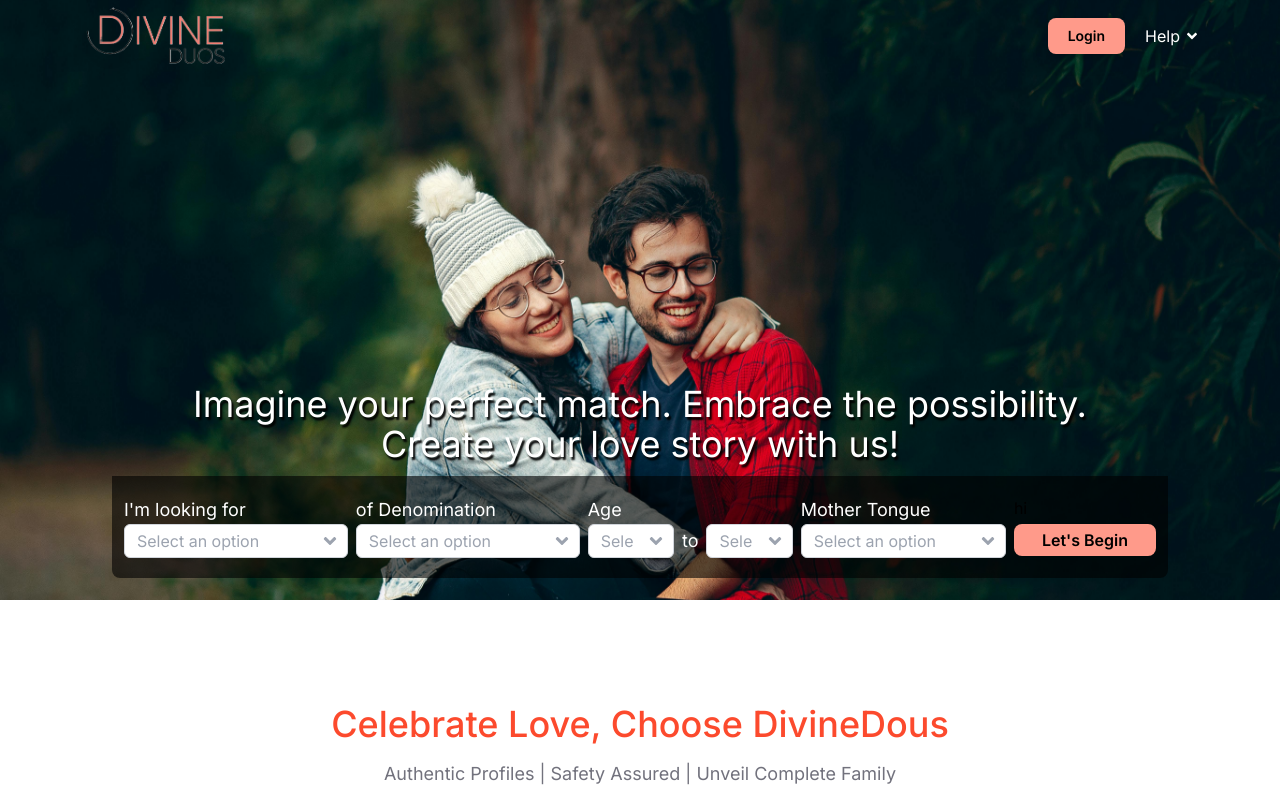
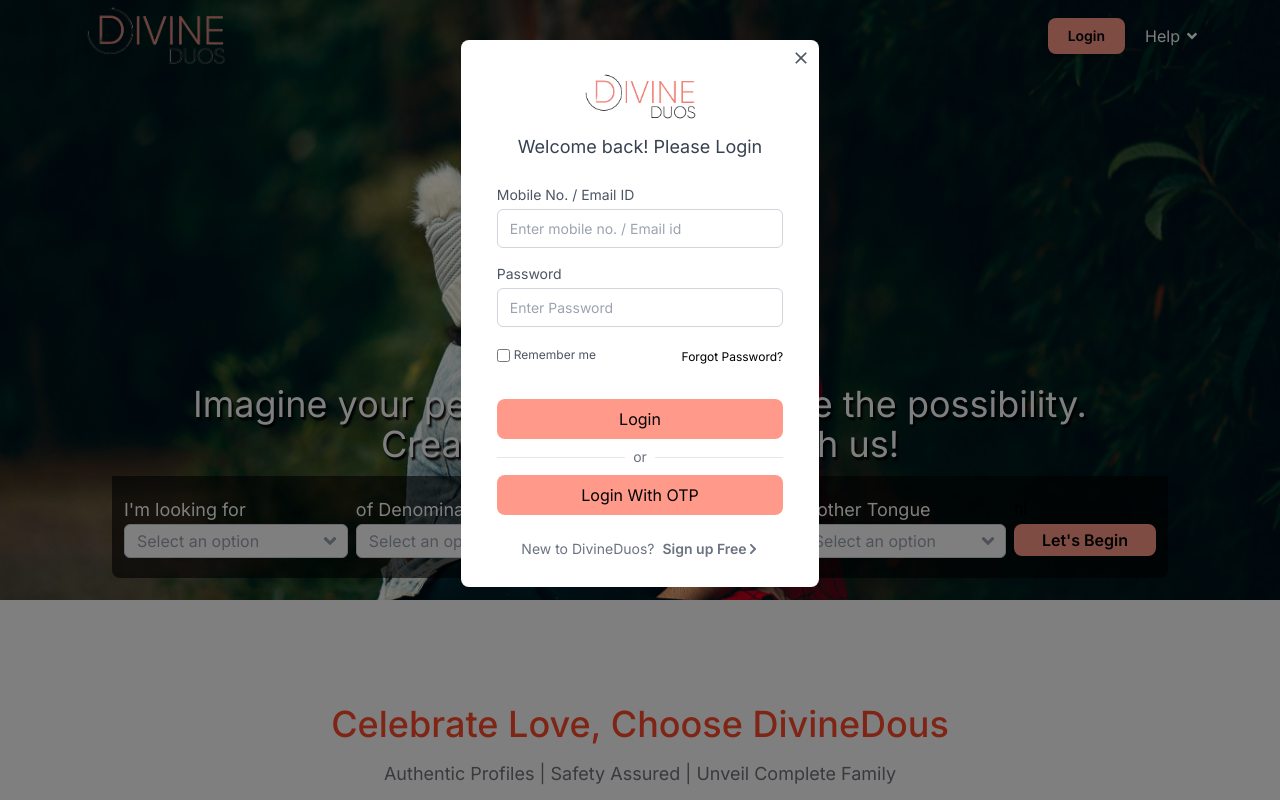
Before and after one commit to sharvinmanagement/DivineDous, a Next.js app: page / in a window 1280 px wide. Both pictures are taken after a click on the button "Login". Shown: the top 800 px of the page. Built offline with nearby package versions, Linux system fonts and the light colour scheme.

Commit message:
loginfrom created

```diff
--- /dev/null
+++ b/src/Components/LoginForm.js
@@ -0,0 +1,62 @@
+"use client"
+import React, { useState } from 'react'
+import { IoMdClose } from "react-icons/io";
+import img from '../../public/Assets/logo.png'
+import Image from 'next/image';
+import { FaChevronRight } from "react-icons/fa";
+import Link from 'next/link';
+
+export default function LoginForm({ toggleLoginForm }) {
+
+    return (
+        <>
+            <div className='fixed  bg-black/50 h-full w-full flex justify-center  z-50'>
+
+                <div className='w-[90%] md:w-[50%] lg:w-[36%] xl:w-[28%] h-fit  relative  bg-white rounded-lg  mt-10 '>
+                    <div onClick={toggleLoginForm} className='absolute top-2 right-2 text-gray-600 cursor-pointer' ><IoMdClose size={20} /></div>
+                    <div className='px-5 md:px-9 py-7 '>
+                        <div className='flex justify-center mb-2'>
+                            <Image src={img} width={120} height={100} alt='DivinsDuos logo' priority={true} />
+                        </div>
+                        <h1 className='text-base md:text-lg text-center  text-gray-700'>Welcome back! Please Login</h1>
+                        <form className='flex flex-col gap-y-4 my-6'>
+                            <div className='flex flex-col gap-y-1'>
+                                <label htmlFor="" className='text-sm text-gray-600'>Mobile No. / Email ID</label>
+                                <input type="text"
+                                    name='mobile'
+                                    className='block w-full py-2 pr-10 text-sm leading-normal px-3 border border-gray-300 rounded-md appearance-none focus:outline-none focus:border-blue-500'
+                                    placeholder='Enter mobile no. / Email id' />
+                            </div>
+                            <div className='flex flex-col gap-y-1'>
+                                <label htmlFor="" className='text-sm text-gray-600'>Password</label>
+                                <input type="text"
+                                    name='mobile'
+                                    className='block w-full py-2 pr-10 text-sm leading-normal px-3 border border-gray-300 rounded-md appearance-none focus:outline-none focus:border-blue-500'
+                                    placeholder='Enter Password' />
+                            </div>
+                            <div className='flex justify-between'>
+                                <div className='flex flex-row items-center gap-1'>
+                                    <input type="checkbox" name="vehicle1" className='text-xs ' /><label className='text-xs text-gray-600'>Remember me</label>
+                                </div>
+                                <Link href="" > <span className='text-xs hover:text-blue-900'>Forgot Password?</span></Link>
+                            </div>
+                            <div className='flex flex-col gap-y-2 mt-4 '>
+                                <button className='bg-[#FF9A8A]  py-2 rounded-lg w-full'>Login</button>
+                                <div className='flex flex-row items-center'>
+                                    <hr className='bg-gray-300 h-[0.09rem] w-full' />
+                                    <span className='px-2 text-sm text-gray-500'>or</span>
+                                    <hr className='bg-gray-300 h-[0.09rem] w-full' />
+                                </div>
+                                <button className='bg-[#FF9A8A]  py-2 rounded-lg w-full'>Login With OTP</button>
+                            </div>
+                        </form>
+                        <div className='text-sm text-center text-gray-500 flex flex-row justify-center gap-2' >
+                        <span>New to DivineDuos? </span>
+                        <Link href='' ><span className='font-semibold flex items-center '>Sign up Free <FaChevronRight size={12}/></span> </Link> </div>
+                    </div>
+                </div>
+            </div>
+        </>
+
+    )
+}
--- a/src/Components/NavBar.js
+++ b/src/Components/NavBar.js
@@ -4,10 +4,12 @@
 import img from '../../public/Assets/logo.png';
 import { FaAngleDown } from "react-icons/fa";
 import Link from 'next/link';
+import LoginForm from './LoginForm';
 
 export default function NavBar() {
 
   const [scrollY, setScrollY] = useState(0);
+  const [loginShow, setLoginShow] = useState(false)
 
   useEffect(() => {
     const handleScroll = () => {
@@ -21,15 +23,23 @@
     };
   }, []);
 
+
+  const toggleLoginForm = () => {
+    setLoginShow(prevState => !prevState);
+  };
+
   return (
-    <d>
-      <nav className={`fixed top-0 px-3 lg:px-11 lg:px-20 w-full text-${scrollY > 10 ? 'black' : 'white'}   flex justify-between items-center bg-${scrollY > 10 ? 'white' : 'transparent'}  transition duration-300 ease-in-out z-50 drop-shadow-lg`} >
-        <Link href='/' ><Image src={img} width={150} height={150} alt='DivinsDuos logo' /></Link>
+    <>
+      <nav className={`fixed top-0 px-3 lg:px-11 lg:px-20 w-full text-${scrollY > 10 ? 'black' : 'white'}   flex justify-between items-center bg-${scrollY > 10 ? 'white' : 'transparent'}  transition duration-300 ease-in-out z-30 drop-shadow-lg`} >
+        <Link href='/' ><Image src={img} width={150} height={150} alt='DivinsDuos logo' priority={true}  /></Link>
         <div className='gap-5 flex items-center'>
-          <button className='px-5 py-2 bg-[#FF9A8A] rounded-lg text-xs md:text-sm lg:text-sm text-black font-semibold'>Login</button>
+          <button className='px-5 py-2 bg-[#FF9A8A] rounded-lg text-xs md:text-sm lg:text-sm text-black font-semibold' onClick={toggleLoginForm}>Login</button>
           <h1 className='hidden md:flex gap-1 cursor-pointer items-center'>Help <FaAngleDown /></h1>
         </div>
       </nav>
-    </d>
+    {
+      loginShow && <LoginForm  toggleLoginForm={toggleLoginForm}/>
+    }
+    </>
   )
 }
--- a/src/Components/Process.js
+++ b/src/Components/Process.js
@@ -20,7 +20,7 @@
                     <div className="rounded-xl bg-white p-3 md:p-6 text-center  shadow-md">
 
                         <div className='flex justify-center mb-3'>
-                            <Image src={registrationIMG} alt="registrationIMG" width={150} height={150} />
+                            <Image src={registrationIMG} alt="registrationIMG" width={150} height={150} priority={true}/>
                         </div>
                         <div>
                             <h1 className="text-darken mb-3  text-xl font-medium lg:h-14 lg:px-14">Register with DivineDuos Matrimony</h1>
@@ -35,13 +35,13 @@
                             <p className="px-4 text-gray-500">Tailor your partner preferences and let our advanced recommendation engine guide you to compatible profiles</p>
                         </div>
                         <div className='flex justify-center mb-4 md:mb-0'>
-                            <Image src={select} alt="registrationIMG" width={150} height={200} />
+                            <Image src={select} alt="registrationIMG" width={150} height={200} priority={true} />
                         </div>
                     </div>
 
                     <div className="rounded-xl bg-white p-3 md:p-6  text-center shadow-md">
                         <div className='flex justify-center mb-3'>
-                            <Image src={chat} alt="registrationIMG" width={200} height={200} />
+                            <Image src={chat} alt="registrationIMG" width={200} height={200} priority={true} />
                         </div>
                         <div>
                             <h1 className="text-darken mb-3  text-xl font-medium lg:h-14 lg:px-14">Engage in Meaningful Conversations</h1>
```
Also changed, not shown: src/Components/FrontImage.js (+3 -3 lines).
